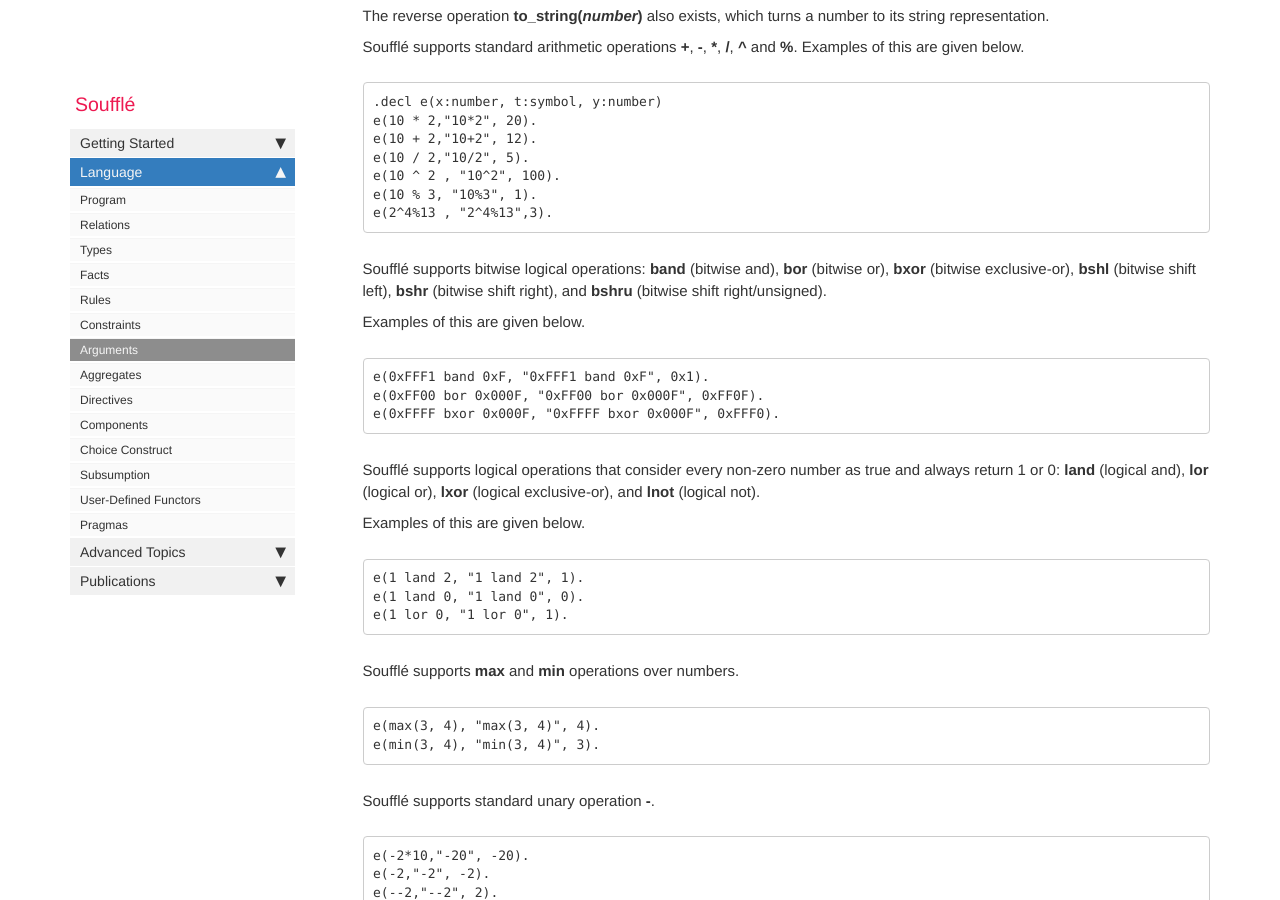
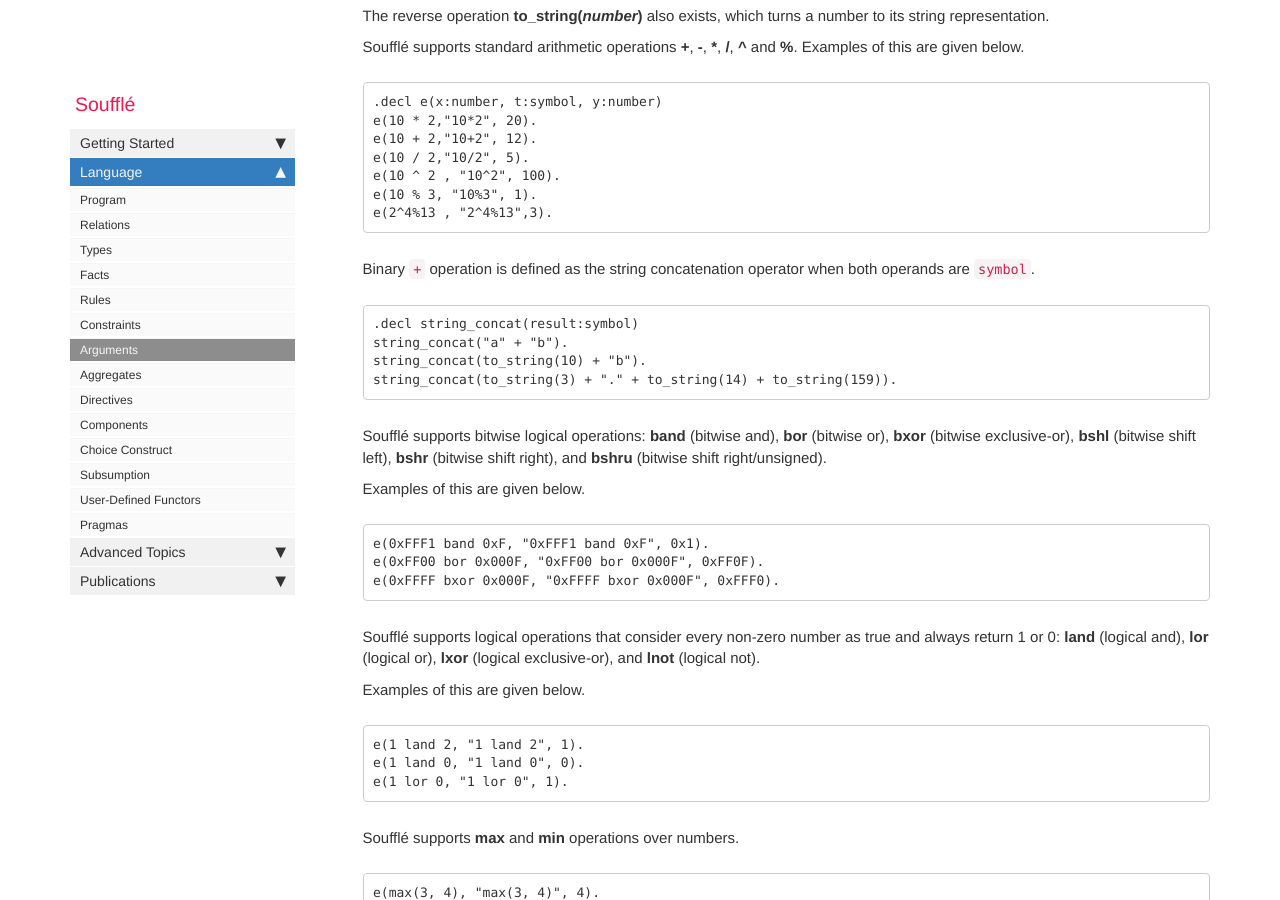
Before and after one commit to souffle-lang/souffle-lang.github.io, a Jekyll site: the page built from pages/docs/arguments.md, in a window 1280 px wide and 900 px high, scrolled down 2696 px. Built offline with Jekyll 4.4.1, drawn with Linux system fonts in a browser that asks for light colours; comment, search, counter and statistics services are not loaded.

Commit message:
document binary `+` for `symbol`s (#138)

````diff
--- a/pages/docs/arguments.md
+++ b/pages/docs/arguments.md
@@ -102,6 +102,16 @@ e(10 ^ 2 , "10^2", 100).
 e(10 % 3, "10%3", 1).
 e(2^4%13 , "2^4%13",3).
 ```
+
+Binary `+` operation is defined as the string concatenation operator when both operands are `symbol`.
+
+```
+.decl string_concat(result:symbol)
+string_concat("a" + "b").
+string_concat(to_string(10) + "b").
+string_concat(to_string(3) + "." + to_string(14) + to_string(159)).
+```
+
 Soufflé supports bitwise logical operations: **band** (bitwise and), **bor** (bitwise or), **bxor** (bitwise exclusive-or), **bshl** (bitwise shift left), **bshr** (bitwise shift right), and **bshru** (bitwise shift right/unsigned).
 
 Examples of this are given below.
````
